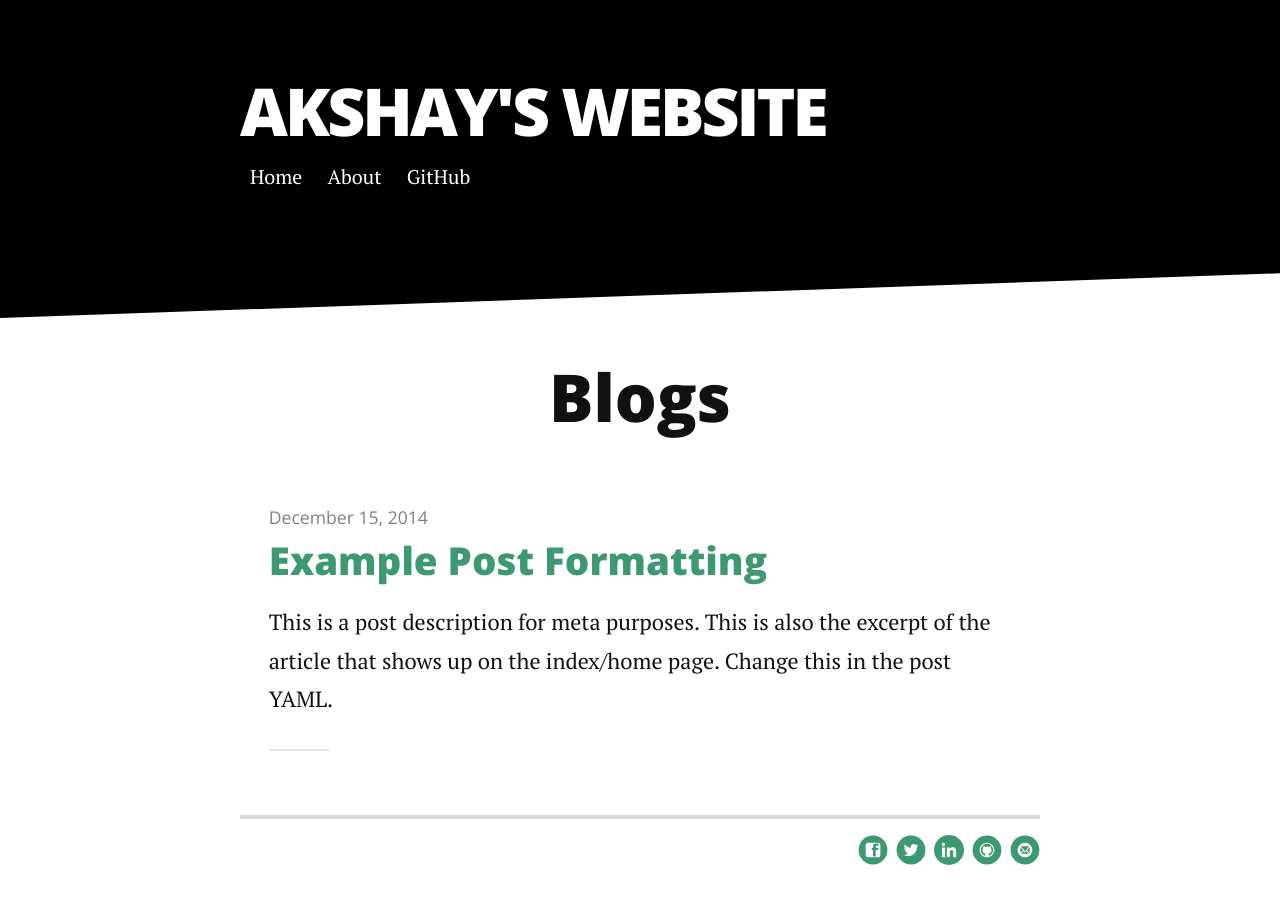
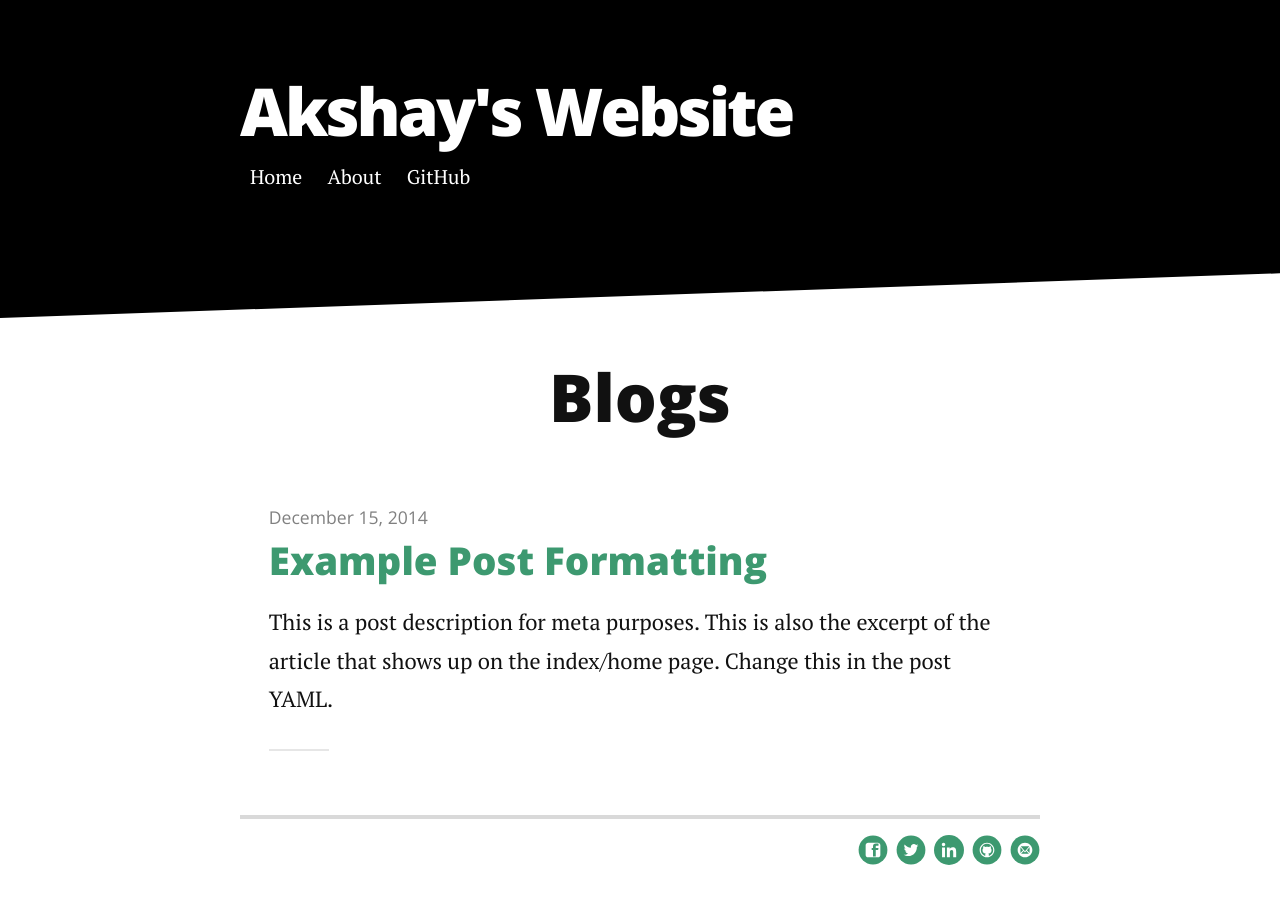
Before and after one commit to amyglan/amyglan.github.io, a Jekyll site: the page built from index.html, in a window 1280 px wide. Built offline with Jekyll 4.4.1, drawn with Linux system fonts in a browser that asks for light colours; nearby versions of some CDN libraries; the list of posts is cut into pages by our own code.

Commit message:
capitalize

```diff
--- a/_includes/head.html
+++ b/_includes/head.html
@@ -3,12 +3,12 @@
 	<meta http-equiv="X-UA-Compatible" content="IE=edge,chrome=1" />
 	<meta name="viewport" content="width=device-width, initial-scale=1" />
 	<meta name="description" content="" />
-	<title>{{ navigation.title }}</title>
+	<title>{{ page.title }}</title>
 
 	<!-- Open Graph Meta -->
 	<meta content="{{ site.title }}" property="og:site_name" />
-	{%- if navigation.title -%}
-	<meta content="{{ navigation.title }}" property="og:title" />
+	{%- if page.title -%}
+	<meta content="{{ page.title }}" property="og:title" />
 	{%- else -%}
 	<meta content="{{ site.title }}" property="og:title" />
 	{%- endif -%} {%- if page.title -%}
--- a/_sass/breakpoints/_mobileup.scss
+++ b/_sass/breakpoints/_mobileup.scss
@@ -200,7 +200,7 @@ HEADER STYLING
 		line-height: 3em;
 		font-family: $sans-serif;
 		font-weight: 800;
-		text-transform: uppercase;
+		text-transform: capitalize;
 
 		a {
 			color: white;
@@ -316,7 +316,7 @@ POST NAV STYLING
 		font-family: $sans-serif;
 		font-weight: 800;
 		font-size: 0.9em;
-		text-transform: uppercase;
+		text-transform: capitalize;
 		text-align: center;
 
 		img {
```
